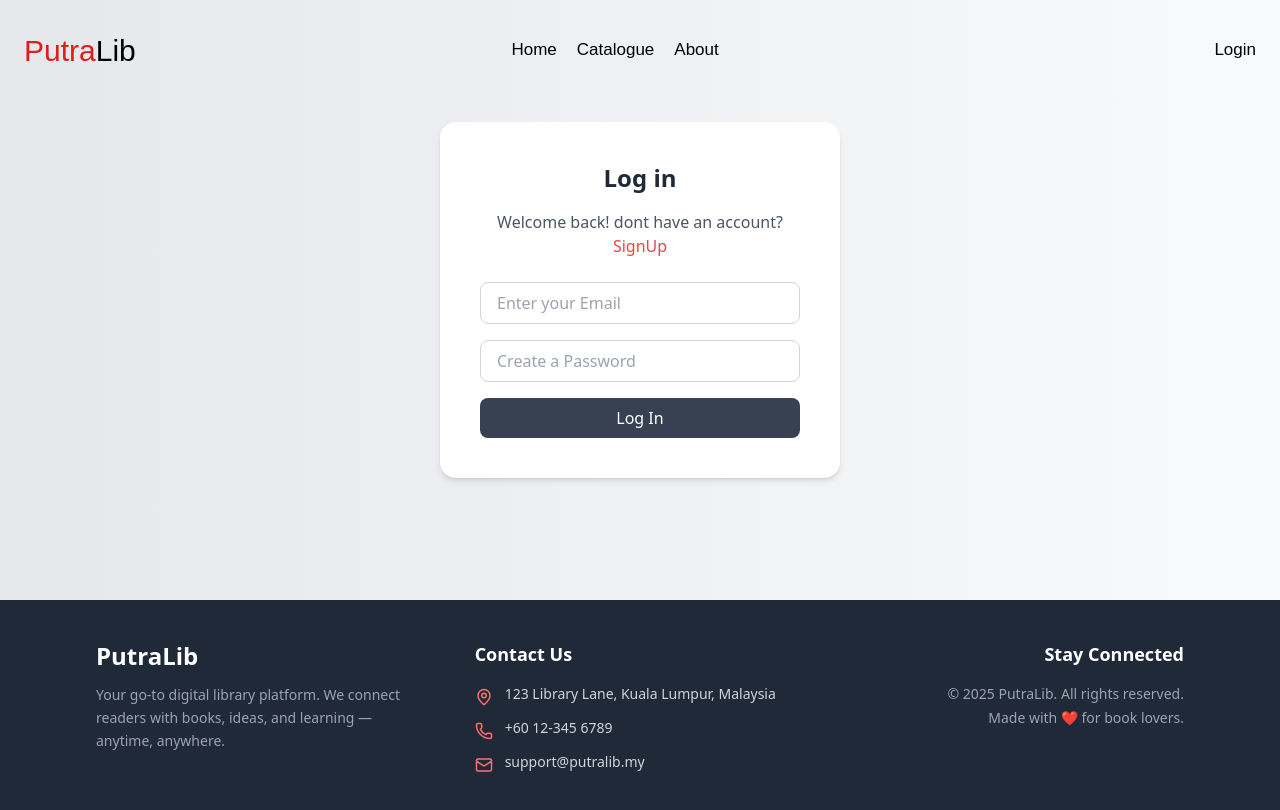
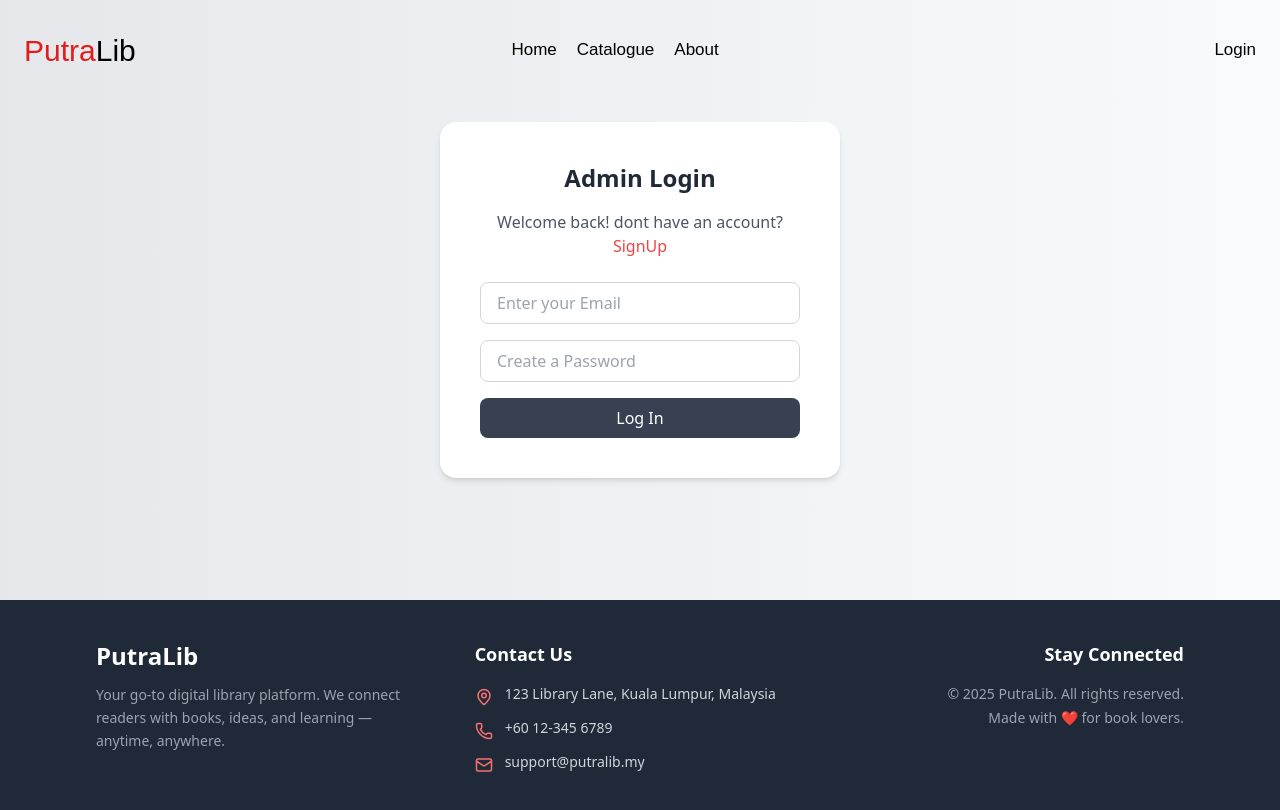
Before and after one commit to kerolrhazmi/library-mgmt, a React (Create React App) app: page /login-admin in a window 1280 px wide. Shown: the top 810 px of the page. Built offline with nearby package versions, Linux system fonts and the light colour scheme.

Commit message:
minor tweaks

```diff
--- a/src/components/LoginAdmin.jsx
+++ b/src/components/LoginAdmin.jsx
@@ -32,7 +32,7 @@ const LoginAdmin = () => {
   return (
     <div className="bg-gradient-to-r from-gray-200 to-gray-50 h-[600px] w-full flex items-center justify-center">
       <div className="bg-white shadow-md rounded-2xl p-10 w-[400px] text-center">
-        <h1 className="text-2xl font-semibold text-gray-800 mb-4">Log in </h1>
+        <h1 className="text-2xl font-semibold text-gray-800 mb-4">Admin Login</h1>
         <p className="text-gray-600 mb-6">Welcome back! dont have an account?<Link className='text-red-500' to="/signup-admin "> SignUp</Link> </p>
 
         <form onSubmit={handleSignIn} className="space-y-4">
--- a/src/components/LoginStudent.jsx
+++ b/src/components/LoginStudent.jsx
@@ -32,7 +32,7 @@ const LoginStudent = () => {
   return (
     <div className="bg-gradient-to-r from-gray-200 to-gray-50 h-[600px] w-full flex items-center justify-center">
       <div className="bg-white shadow-md rounded-2xl p-10 w-[400px] text-center">
-        <h1 className="text-2xl font-semibold text-gray-800 mb-4">Log in </h1>
+        <h1 className="text-2xl font-semibold text-gray-800 mb-4">User Login </h1>
         <p className="text-gray-600 mb-6">Welcome back! dont have an account?<Link className='text-red-500' to="/signup-student"> SignUp</Link> </p>
 
         <form onSubmit={handleSignIn} className="space-y-4">
--- a/src/components/SignupStudent.jsx
+++ b/src/components/SignupStudent.jsx
@@ -33,7 +33,7 @@ const SignupStudent = () => {
   return (
     <div className="bg-gradient-to-r from-gray-200 to-gray-50 h-[600px] w-full flex items-center justify-center">
       <div className="bg-white shadow-md rounded-2xl p-10 w-[400px] text-center">
-        <h1 className="text-2xl font-semibold text-gray-800 mb-4">Sign Up as Student</h1>
+        <h1 className="text-2xl font-semibold text-gray-800 mb-4">Sign Up as User</h1>
         <p className="text-gray-600 mb-6">
           Enter your details. Already have an account?
           <Link className="text-red-500" to="/login-student"> Login</Link>
```
